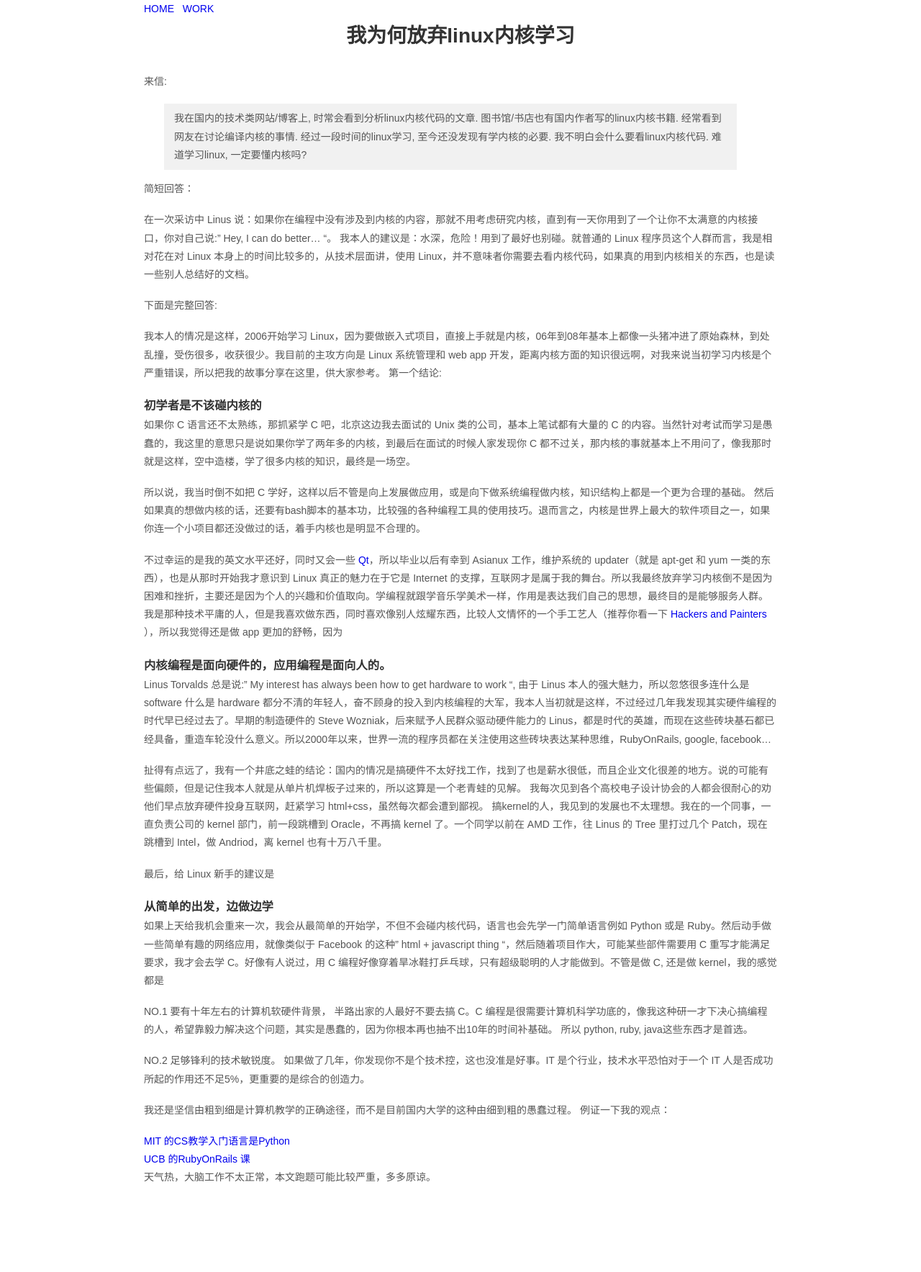
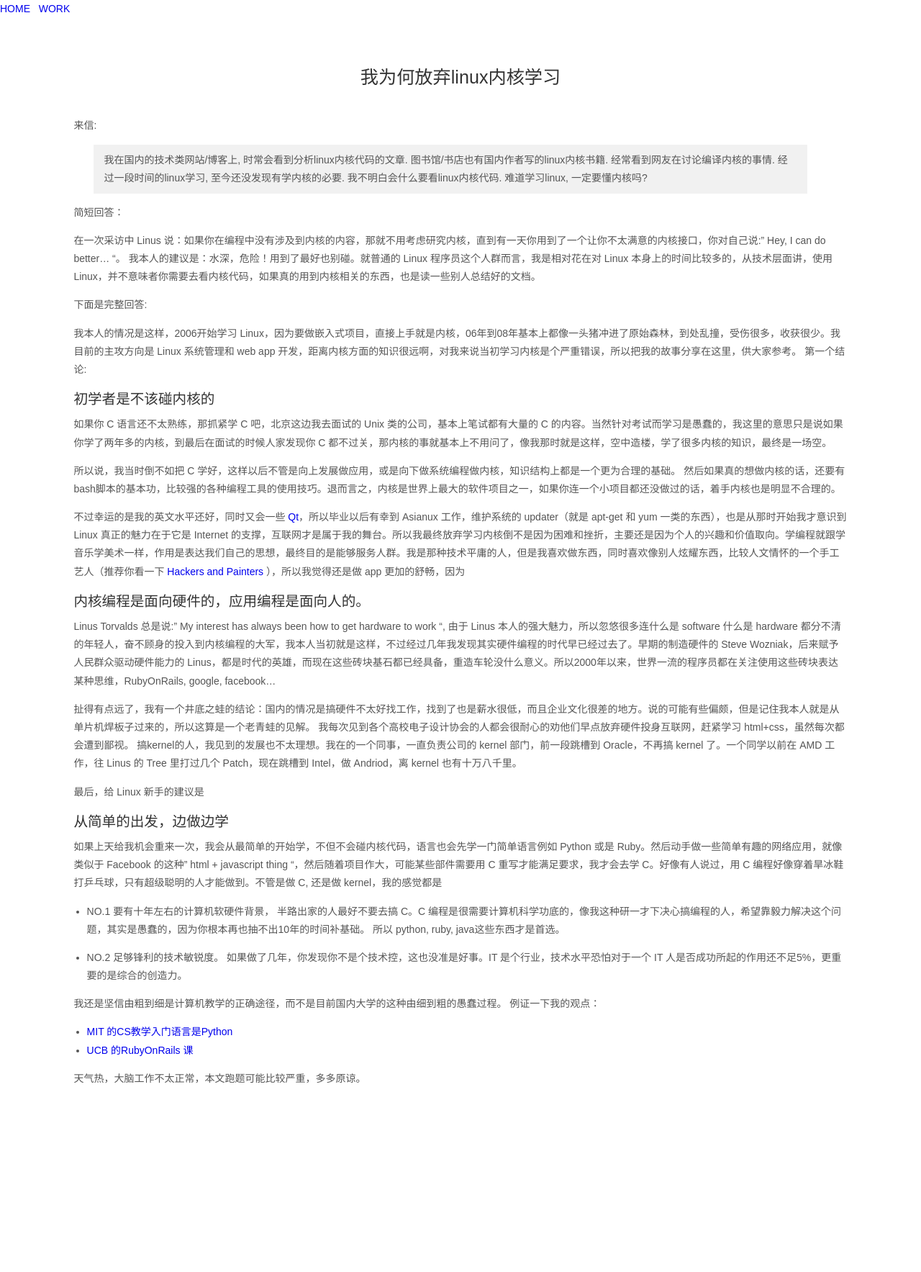
Before and after one commit to happypeter/happypeter.github.com, a Jekyll site: the page built from _posts/2012-6-17-learning-kernel.md, in a window 1280 px wide. Shown: the whole page at 72% size. Built offline with Jekyll 4.4.1, drawn with Linux system fonts in a browser that asks for light colours; Markdown is read by kramdown in place of the engine named in the settings; comment, search, counter and statistics services are not loaded; after the commit the page ends 1690 px from its top, so only the background shows below that.

Commit message:
use typo.css

```diff
--- a/_layouts/post.html
+++ b/_layouts/post.html
@@ -8,6 +8,7 @@
 </head>
 <a href="http://happypeter.github.com/index.html">HOME</a> &nbsp;
 <a href="http://happypeter.github.com/work/">WORK</a>
+<div id="wrapper" class="typo">
   <h1 style="text-align:center">{{ page.title }}</h1>
   <br>
   {{ content }}
@@ -27,7 +28,6 @@
      dsq.src = 'http://petercorner.disqus.com/embed.js';
      (document.getElementsByTagName('head')[0] || document.getElementsByTagName('body')[0]).appendChild(dsq);
     })();
-</script>
-
-<!-- disqus end -->
+  </script> <!-- disqus end -->
+</div>
 </html>
--- a/_posts/2012-6-17-learning-kernel.md
+++ b/_posts/2012-6-17-learning-kernel.md
@@ -50,6 +50,7 @@
 如果上天给我机会重来一次，我会从最简单的开始学，不但不会碰内核代码，语言也会先学一门简单语言例如 Python 或是 Ruby。然后动手做一些简单有趣的网络应用，就像类似于 Facebook 的这种" html + javascript
 thing "，然后随着项目作大，可能某些部件需要用 C
  重写才能满足要求，我才会去学 C。好像有人说过，用 C 编程好像穿着旱冰鞋打乒乓球，只有超级聪明的人才能做到。不管是做 C, 还是做 kernel，我的感觉都是
+
 - NO.1 要有十年左右的计算机软硬件背景，
   半路出家的人最好不要去搞 C。C 编程是很需要计算机科学功底的，像我这种研一才下决心搞编程的人，希望靠毅力解决这个问题，其实是愚蠢的，因为你根本再也抽不出10年的时间补基础。
   所以 python, ruby, java这些东西才是首选。
--- a/css/peter.css
+++ b/css/peter.css
@@ -1,21 +1,11 @@
-/*
-
-	terrafirma1.0 by nodethirtythree design
-	http://www.nodethirtythree.com
-
-*/
-body
-{
-  margin-left: 200px;
-  margin-right: 200px;
+#wrapper {
+  padding:5% 8%;
+  min-width:480px;
 }
 
-/*Remove the line under links*/
-a {text-decoration:none;}
-
-/*this is very important for me*/
-pre { margin-left: 3% }
-
+pre {
+  margin-left: 3%;
+}
 
 #menu
 {
@@ -57,9 +47,3 @@
   font-family: Monaco, "Courier New", monospace;
   font-size: 80%;
 }
-h1, h2, h3, h4, h5, h6 {
-  font-weight: bold;
-}
-p {
-  margin-bottom: 18px;
-}
```
Lines whose indentation alone changed are shown as unchanged.
